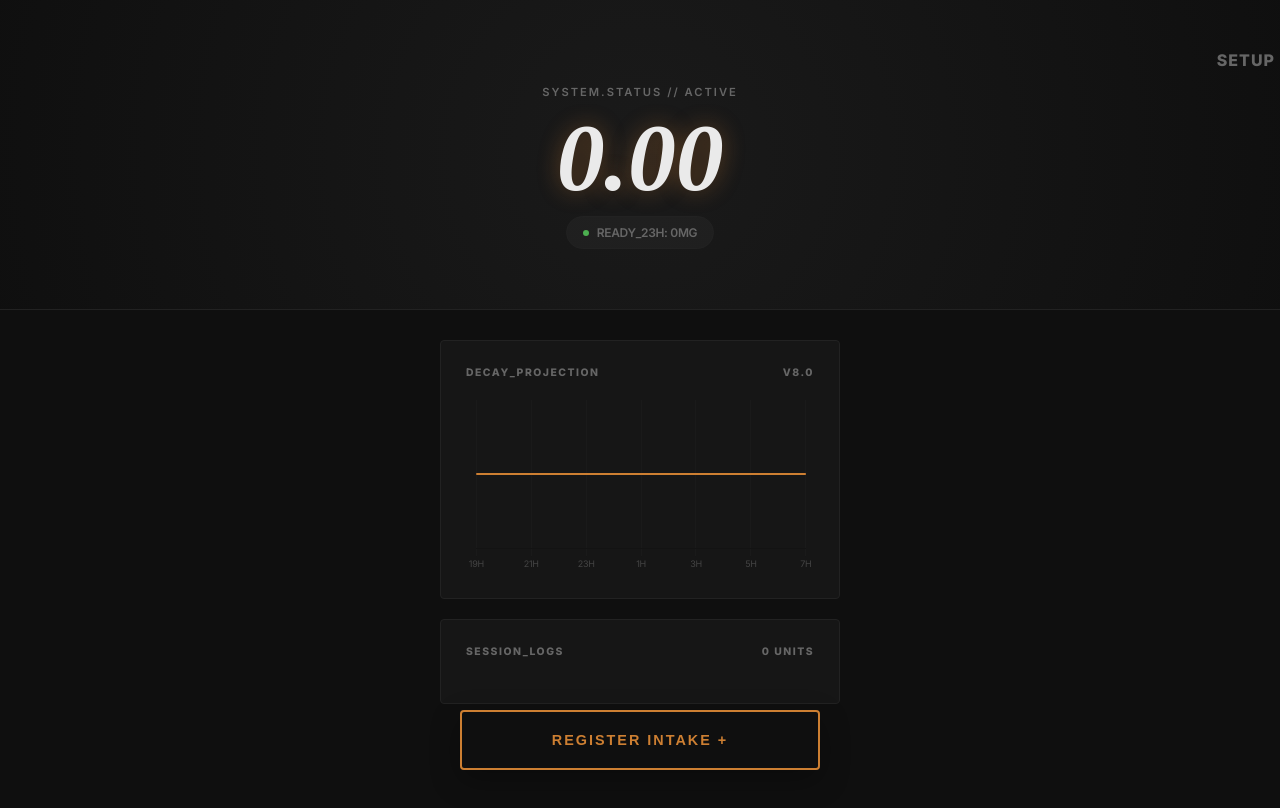
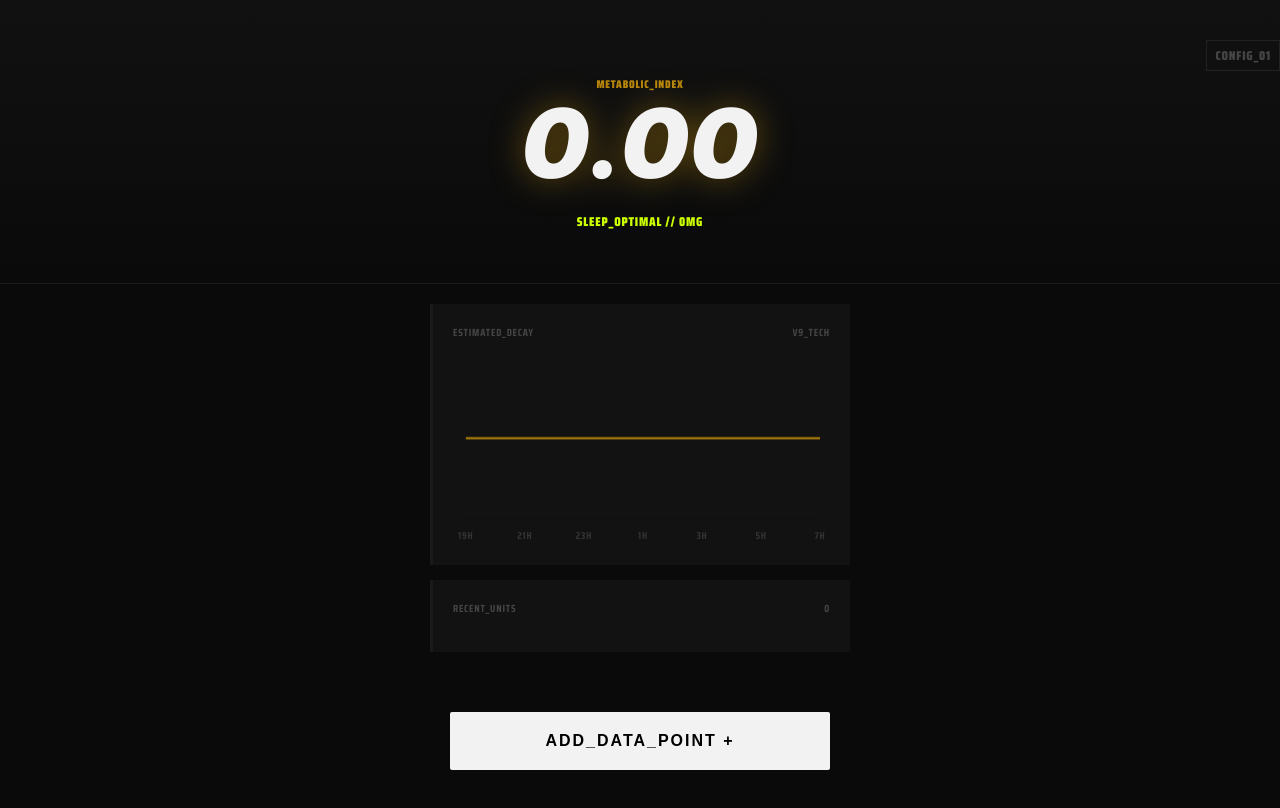
Before and after one commit to Voiston/Coffee-Tracker, a plain HTML site: page index.html in a window 1280 px wide. Drawn offline with nearby package versions, Linux system fonts and the light colour scheme; a web font is replaced by a local one.

Commit message:
Update index.html

```diff
--- a/index.html
+++ b/index.html
@@ -3,228 +3,209 @@
 <head>
     <meta charset="UTF-8">
     <meta name="viewport" content="width=device-width, initial-scale=1.0, maximum-scale=1.0, user-scalable=no, viewport-fit=cover">
-    <title>Caffeine Protocol v8</title>
+    <title>CAFFEINE PROTOCOL V9</title>
 
     <script src="https://cdn.jsdelivr.net/npm/chart.js"></script>
     <meta name="apple-mobile-web-app-capable" content="yes">
-    <meta name="apple-mobile-web-app-status-bar-style" content="black-translucent">
+    <meta name="apple-mobile-web-app-status-bar-style" content="black">
 
     <style>
-        /* Import des polices : Playfair pour l'élégance, Inter pour la technique */
-        @import url('https://fonts.googleapis.com/css2?family=Playfair+Display:ital,wght@1,900&family=Inter:wght@400;600;800&display=swap');
+        @import url('https://fonts.googleapis.com/css2?family=Inter:ital,wght@1,900&family=Saira+Condensed:wght@700;900&display=swap');
 
         :root {
-            --bg: #0F0F0F; /* Anthracite très sombre */
-            --surface: #161616;
-            --accent: #CD7F32; /* Bronze brossé */
-            --accent-dim: #4A3A2C;
-            --text: #EAEAEA;
-            --text-dim: #666666;
-            --radius: 4px; /* Très faible pour un look taillé */
+            --bg: #0A0A0A;
+            --surface: #121212;
+            --accent: #B8860B; /* Bronze métallique */
+            --text: #F2F2F2;
+            --text-dim: #444444;
+            --radius: 2px;
         }
 
         body {
-            font-family: 'Inter', sans-serif;
+            font-family: 'Saira Condensed', sans-serif;
             background-color: var(--bg);
             color: var(--text);
             margin: 0; padding: 0;
             display: flex; flex-direction: column; align-items: center;
-            letter-spacing: -0.02em;
+            letter-spacing: 0.05em;
         }
 
         /* --- DASHBOARD HEADER --- */
         .hero {
             width: 100%;
-            padding: 80px 20px 60px;
-            background: radial-gradient(circle at center, #1a1a1a 0%, #0F0F0F 100%);
-            border-bottom: 1px solid #222;
+            padding: 70px 20px 50px;
+            background: linear-gradient(180deg, #111 0%, #0A0A0A 100%);
+            border-bottom: 1px solid #1A1A1A;
             text-align: center;
             position: relative;
         }
 
         .settings-btn {
-            position: absolute; top: 50px; right: 25px;
-            color: var(--text-dim); font-size: 1rem; cursor: pointer;
-            text-transform: uppercase; font-weight: 800; letter-spacing: 1px;
+            position: absolute; top: 40px; right: 20px;
+            color: var(--text-dim); font-size: 0.8rem; cursor: pointer;
+            font-weight: 900; border: 1px solid #222; padding: 4px 8px;
         }
 
-        .label-refined {
+        .label-tech {
             font-size: 0.7rem;
-            letter-spacing: 2px;
-            color: var(--text-dim);
+            color: var(--accent);
             text-transform: uppercase;
-            font-weight: 600;
+            font-weight: 900;
         }
 
-        /* --- NOUVEL EFFET PULSE (VISIBLE) --- */
+        /* --- PULSE EFFECT (VISIBLE & MASCULIN) --- */
         #mg-display {
-            font-family: 'Playfair Display', serif;
+            font-family: 'Inter', sans-serif; /* Inter Black Italic */
             font-size: 6rem;
             font-weight: 900;
             font-style: italic;
             display: block;
-            margin: 10px 0;
+            margin: 5px 0;
             color: var(--text);
-            line-height: 1;
-            /* La lueur Bronze qui respire */
-            text-shadow: 0 0 15px rgba(205, 127, 50, 0);
-            transition: text-shadow 0.5s ease;
+            line-height: 0.9;
+            position: relative;
         }
 
-        @keyframes pulse-glow-bronze {
-            0% { text-shadow: 0 0 10px rgba(205, 127, 50, 0.1); }
-            50% { text-shadow: 0 0 35px rgba(205, 127, 50, 0.7); }
-            100% { text-shadow: 0 0 10px rgba(205, 127, 50, 0.1); }
+        @keyframes pulse-shadow {
+            0% { filter: drop-shadow(0 0 5px rgba(184, 134, 11, 0.2)); }
+            50% { filter: drop-shadow(0 0 20px rgba(184, 134, 11, 0.6)); }
+            100% { filter: drop-shadow(0 0 5px rgba(184, 134, 11, 0.2)); }
         }
 
         .active-pulse {
-            animation: pulse-glow-bronze var(--pulse-speed, 3s) infinite ease-in-out;
+            animation: pulse-shadow var(--pulse-speed, 2s) infinite ease-in-out;
         }
 
-        .sleep-badge {
+        .status-bar {
             display: inline-flex;
             align-items: center;
-            gap: 8px;
-            padding: 8px 16px;
-            background: rgba(255,255,255,0.03);
-            border: 1px solid #222;
-            border-radius: 20px;
-            font-size: 0.75rem;
-            font-weight: 600;
+            gap: 12px;
+            margin-top: 20px;
+            font-size: 0.8rem;
+            font-weight: 900;
             color: var(--text-dim);
+            text-transform: uppercase;
         }
 
-        .status-dot { width: 6px; height: 6px; border-radius: 50%; background: currentColor; }
-
-        /* --- LAYOUT & CARDS --- */
-        .container { width: 90%; max-width: 400px; margin-top: 30px; padding-bottom: 140px; }
+        /* --- CONTAINER --- */
+        .container { width: 92%; max-width: 420px; margin-top: 20px; padding-bottom: 140px; }
 
         .card {
             background: var(--surface);
-            border: 1px solid #222;
-            padding: 25px;
-            margin-bottom: 20px;
-            border-radius: var(--radius);
+            border-left: 3px solid #1A1A1A;
+            padding: 20px;
+            margin-bottom: 15px;
         }
 
         .card-header {
             font-size: 0.65rem;
             color: var(--text-dim);
-            margin-bottom: 20px;
-            text-transform: uppercase;
-            letter-spacing: 1.5px;
-            font-weight: 800;
+            margin-bottom: 15px;
             display: flex; justify-content: space-between;
         }
 
-        /* --- ACTION BUTTON (AFFINÉ) --- */
+        /* --- ACTION BUTTON --- */
         .btn-main {
             position: fixed; bottom: 30px;
-            width: 85%; max-width: 360px;
-            background: none;
-            color: var(--accent);
-            border: 2px solid var(--accent);
+            width: 88%; max-width: 380px;
+            background: var(--text);
+            color: #000;
+            border: none;
             padding: 20px;
-            font-size: 0.9rem;
-            font-weight: 800;
+            font-size: 1rem;
+            font-weight: 900;
             text-transform: uppercase;
             letter-spacing: 2px;
             z-index: 100;
             border-radius: var(--radius);
-            box-shadow: 0 10px 30px rgba(0,0,0,0.3);
         }
-        .btn-main:active { background: var(--accent-dim); color: var(--text); }
 
         /* --- LOGS --- */
         .log-item {
             display: flex; justify-content: space-between; align-items: center;
-            padding: 15px 0; border-bottom: 1px solid #222;
+            padding: 12px 0; border-bottom: 1px dotted #222;
         }
-        .log-info strong { font-size: 0.95rem; color: var(--text); font-weight: 700; }
-        .log-info div { font-size: 0.7rem; color: var(--text-dim); text-transform: uppercase; margin-top: 4px; font-weight: 600; }
-        .delete-btn { color: #444; font-size: 0.8rem; padding: 10px; font-weight: 800; }
+        .log-info strong { font-size: 1rem; color: var(--text); }
+        .log-info div { font-size: 0.7rem; color: var(--text-dim); margin-top: 2px; }
+        .del-btn { color: #333; font-weight: 900; padding: 10px; }
 
         /* --- MODALS --- */
         .modal-overlay {
             position: fixed; top: 0; left: 0; right: 0; bottom: 0;
-            background: rgba(0,0,0,0.92); display: none;
+            background: rgba(0,0,0,0.96); display: none;
             justify-content: center; align-items: center; z-index: 200;
-            backdrop-filter: blur(5px);
         }
         .modal {
-            background: #111; width: 85%; max-width: 340px;
-            padding: 35px; border: 1px solid #333;
-            border-radius: var(--radius);
+            background: #000; width: 85%; padding: 30px;
+            border: 1px solid #222; border-radius: var(--radius);
         }
-        .grid-options { display: grid; grid-template-columns: 1fr 1fr; gap: 15px; margin-bottom: 25px; }
+        .grid-opts { display: grid; grid-template-columns: 1fr 1fr; gap: 10px; margin-bottom: 20px; }
         .btn-opt {
-            background: #1a1a1a; border: 1px solid #333; color: #fff;
-            padding: 18px; font-weight: 700; font-size: 0.8rem; border-radius: 4px;
+            background: #111; border: 1px solid #222; color: #fff;
+            padding: 15px; font-weight: 900; font-family: 'Saira Condensed';
         }
-        .btn-opt.active { background: var(--accent-dim); color: var(--accent); border-color: var(--accent); }
+        .btn-opt.active { background: var(--accent); color: #000; }
 
         input {
-            background: #000; border: 1px solid #333; color: #fff;
-            padding: 16px; width: 100%; margin-bottom: 15px; box-sizing: border-box;
-            font-size: 0.95rem; border-radius: 4px;
+            background: #000; border: 1px solid #222; color: #fff;
+            padding: 15px; width: 100%; margin-bottom: 10px; box-sizing: border-box;
+            font-family: 'Saira Condensed'; font-size: 1.1rem;
         }
     </style>
 </head>
 <body>
 
     <div class="hero">
-        <div class="settings-btn" onclick="openModal('modal-settings')">Setup</div>
-        <span class="label-refined">System.Status // Active</span>
+        <div class="settings-btn" onclick="openModal('modal-settings')">CONFIG_01</div>
+        <span class="label-tech">METABOLIC_INDEX</span>
         <span id="mg-display" class="active-pulse">0.00</span>
-        <div class="sleep-badge" id="sleep-badge">
-            <div class="status-dot"></div>
-            <span>ANALYZING...</span>
+        <div class="status-bar" id="sleep-badge">
+            <span id="sleep-txt">ANALYZING_SYSTEM</span>
         </div>
     </div>
 
     <div class="container">
         <div class="card">
-            <div class="card-header"><span>Decay_Projection</span><span>v8.0</span></div>
+            <div class="card-header"><span>ESTIMATED_DECAY</span><span>V9_TECH</span></div>
             <canvas id="mainChart"></canvas>
         </div>
 
         <div class="card">
-            <div class="card-header"><span>Session_Logs</span><span id="entry-count">0 UNITS</span></div>
+            <div class="card-header"><span>RECENT_UNITS</span><span id="entry-count">0</span></div>
             <div id="history-list"></div>
         </div>
     </div>
 
-    <button class="btn-main" onclick="openModal('modal-add')">Register Intake +</button>
+    <button class="btn-main" onclick="openModal('modal-add')">ADD_DATA_POINT +</button>
 
     <div class="modal-overlay" id="modal-add" onclick="closeModals()">
         <div class="modal" onclick="event.stopPropagation()">
-            <span class="label-refined" style="display:block; margin-bottom:25px;">Select_Dose</span>
-            <div class="grid-options">
-                <button class="btn-opt" id="p-7" onclick="setPreset(70, 'Force 7', 'p-7')">F7_70mg</button>
-                <button class="btn-opt" id="p-d" onclick="setPreset(3, 'Decaf', 'p-d')">Dcf_3mg</button>
+            <span class="label-tech" style="display:block; margin-bottom:20px;">INPUT_DOSE</span>
+            <div class="grid-opts">
+                <button class="btn-opt" id="p-7" onclick="setPreset(70, 'FORCE_7', 'p-7')">F7 (70MG)</button>
+                <button class="btn-opt" id="p-d" onclick="setPreset(3, 'DECAF', 'p-d')">DCF (3MG)</button>
             </div>
-            <input type="number" id="in-mg" placeholder="Custom MG">
+            <input type="number" id="in-mg" placeholder="MG_CUSTOM">
             <input type="time" id="in-t">
-            <button class="btn-main" style="position:static; width:100%; margin-top:25px; background:var(--accent); color:#000;" onclick="saveEntry()">Execute Protocol</button>
+            <button class="btn-main" style="position:static; width:100%; margin-top:20px; background:var(--accent);" onclick="saveEntry()">CONFIRM</button>
         </div>
     </div>
 
     <div class="modal-overlay" id="modal-settings" onclick="closeModals()">
         <div class="modal" onclick="event.stopPropagation()">
-            <span class="label-refined" style="display:block; margin-bottom:25px;">Metabolic_Config</span>
+            <span class="label-tech" style="display:block; margin-bottom:20px;">HALF_LIFE_ADJUST</span>
             <div style="text-align:center;">
-                <span style="font-family:'Playfair Display', serif; font-size:4rem; color:var(--accent); font-style:italic;" id="hl-val">5.0</span>
-                <span class="label-refined" style="display:block; margin-top:-10px;">Hours HL</span>
-                <input type="range" id="hl-range" min="2" max="10" step="0.5" style="width:100%; margin:35px 0;" oninput="updateHl(this.value)">
+                <span style="font-family:'Inter'; font-size:4rem; font-weight:900; font-style:italic;" id="hl-val">5.0</span>
+                <input type="range" id="hl-range" min="2" max="10" step="0.5" style="width:100%; margin:30px 0;" oninput="updateHl(this.value)">
             </div>
-            <button class="btn-opt" style="width:100%;" onclick="closeModals()">Close</button>
-            <button onclick="clearAll()" style="color:#444; background:none; border:none; width:100%; margin-top:25px; font-size:0.6rem; font-weight:800; text-decoration:underline;">RESET_DATABASE</button>
+            <button class="btn-opt" style="width:100%;" onclick="closeModals()">BACK</button>
+            <button onclick="clearAll()" style="color:#222; background:none; border:none; width:100%; margin-top:20px; font-size:0.6rem; font-weight:900;">ERASE_ALL_DATA</button>
         </div>
     </div>
 
 <script>
-    let entries = JSON.parse(localStorage.getItem('caf_v8') || '[]');
-    let hl = parseFloat(localStorage.getItem('caf_hl_v8') || '5');
+    let entries = JSON.parse(localStorage.getItem('caf_v9') || '[]');
+    let hl = parseFloat(localStorage.getItem('caf_hl_v9') || '5');
     let preset = { mg: 0, lbl: "" };
     let chart;
 
@@ -249,22 +230,18 @@
         const display = document.getElementById('mg-display');
         display.innerText = cur.toFixed(2);
 
-        // --- UPDATE PULSE SPEED (DYNAMIQUE) ---
-        // Vitesse de pulsation de 4s (clean) à 0.8s (boosté à 150mg+)
-        let speed = 4 - (Math.min(cur, 150) / 150) * 3.2;
-        if (speed < 0.8) speed = 0.8;
-        display.style.setProperty('--pulse-speed', speed + 's');
+        // --- PULSE DYNAMIQUE ---
+        let speed = 3 - (Math.min(cur, 150) / 150) * 2.5;
+        display.style.setProperty('--pulse-speed', Math.max(speed, 0.5) + 's');
 
         // --- SLEEP STATUS ---
         const ton = new Date(); ton.setHours(23,0,0);
         const pred = calc(ton);
-        const b = document.getElementById('sleep-badge');
-        const dot = b.querySelector('.status-dot');
-        const txt = b.querySelector('span');
+        const txt = document.getElementById('sleep-txt');
 
-        if(pred < 50) { dot.style.color = '#4CAF50'; txt.innerText = `READY_23H: ${pred.toFixed(0)}MG`; }
-        else if(pred < 100) { dot.style.color = '#FF9800'; txt.innerText = `WARN_23H: ${pred.toFixed(0)}MG`; }
-        else { dot.style.color = '#EF5350'; txt.innerText = `CRIT_23H: ${pred.toFixed(0)}MG`; }
+        if(pred < 50) { txt.style.color = '#CCFF00'; txt.innerText = `SLEEP_OPTIMAL // ${pred.toFixed(0)}MG`; }
+        else if(pred < 100) { txt.style.color = '#FFAA00'; txt.innerText = `SLEEP_RISK // ${pred.toFixed(0)}MG`; }
+        else { txt.style.color = '#FF003C'; txt.innerText = `SLEEP_CRITICAL // ${pred.toFixed(0)}MG`; }
 
         updateChart(now);
         renderHistory();
@@ -273,11 +250,11 @@
     function renderHistory() {
         const list = document.getElementById('history-list');
         list.innerHTML = "";
-        document.getElementById('entry-count').innerText = `${entries.length} UNITS`;
+        document.getElementById('entry-count').innerText = entries.length;
         [...entries].sort((a,b) => new Date(b.d) - new Date(a.d)).slice(0,4).forEach((i, idx) => {
             const div = document.createElement('div');
             div.className = 'log-item';
-            div.innerHTML = `<div class="log-info"><strong>${i.lbl} / ${i.mg}mg</strong><div>${new Date(i.d).getHours()}H${new Date(i.d).getMinutes().toString().padStart(2,'0')}</div></div><div class="delete-btn" onclick="removeEntry(${entries.length - 1 - idx})">DEL</div>`;
+            div.innerHTML = `<div class="log-info"><strong>${i.lbl}</strong><div>${i.mg}MG @ ${new Date(i.d).getHours()}H${new Date(i.d).getMinutes().toString().padStart(2,'0')}</div></div><div class="del-btn" onclick="removeEntry(${entries.length - 1 - idx})">DEL</div>`;
             list.appendChild(div);
         });
     }
@@ -285,7 +262,7 @@
     function saveEntry() {
         const custom = parseFloat(document.getElementById('in-mg').value);
         const mg = custom || preset.mg;
-        const lbl = custom ? "Custom" : preset.lbl;
+        const lbl = custom ? "CUSTOM" : preset.lbl;
         const t = document.getElementById('in-t').value;
         if(!mg || !t) return;
         const [h,m] = t.split(':');
@@ -296,7 +273,7 @@
     }
 
     function removeEntry(idx) { entries.splice(idx, 1); saveStorage(); }
-    function saveStorage() { localStorage.setItem('caf_v8', JSON.stringify(entries)); update(); }
+    function saveStorage() { localStorage.setItem('caf_v9', JSON.stringify(entries)); update(); }
     function openModal(id) {
         document.getElementById(id).style.display = 'flex';
         if(id === 'modal-add') document.getElementById('in-t').value = new Date().getHours().toString().padStart(2,'0')+":"+new Date().getMinutes().toString().padStart(2,'0');
@@ -307,18 +284,15 @@
         document.querySelectorAll('.btn-opt').forEach(b => b.classList.remove('active'));
         document.getElementById(id).classList.add('active');
     }
-    function updateHl(v) { hl = parseFloat(v); document.getElementById('hl-val').innerText = hl.toFixed(1); localStorage.setItem('caf_hl_v8', v); update(); }
-    function clearAll() { if(confirm("FORMAT ALL DATA?")) { entries = []; saveStorage(); location.reload(); } }
+    function updateHl(v) { hl = parseFloat(v); document.getElementById('hl-val').innerText = hl.toFixed(1); localStorage.setItem('caf_hl_v9', v); update(); }
+    function clearAll() { if(confirm("FORMAT ALL?")) { entries = []; saveStorage(); location.reload(); } }
 
     function initChart() {
         const ctx = document.getElementById('mainChart').getContext('2d');
-        Chart.defaults.color = '#444';
-        Chart.defaults.font.family = 'Inter';
-
         chart = new Chart(ctx, {
             type: 'line',
-            data: { labels: [], datasets: [{ data: [], borderColor: '#CD7F32', borderWidth: 2, tension: 0.3, fill: true, backgroundColor: 'rgba(205, 127, 50, 0.01)', pointRadius: 0 }] },
-            options: { responsive: true, plugins: { legend: false }, scales: { y: { display: false }, x: { ticks: { font: { size: 9 } }, grid: { color: '#1a1a1a' } } } }
+            data: { labels: [], datasets: [{ data: [], borderColor: '#B8860B', borderWidth: 2, tension: 0.1, fill: false, pointRadius: 0 }] },
+            options: { responsive: true, plugins: { legend: false }, scales: { y: { display: false }, x: { ticks: { color: '#333', font: { family: 'Saira Condensed', size: 10 } }, grid: { color: '#111' } } } }
         });
     }
 
```
